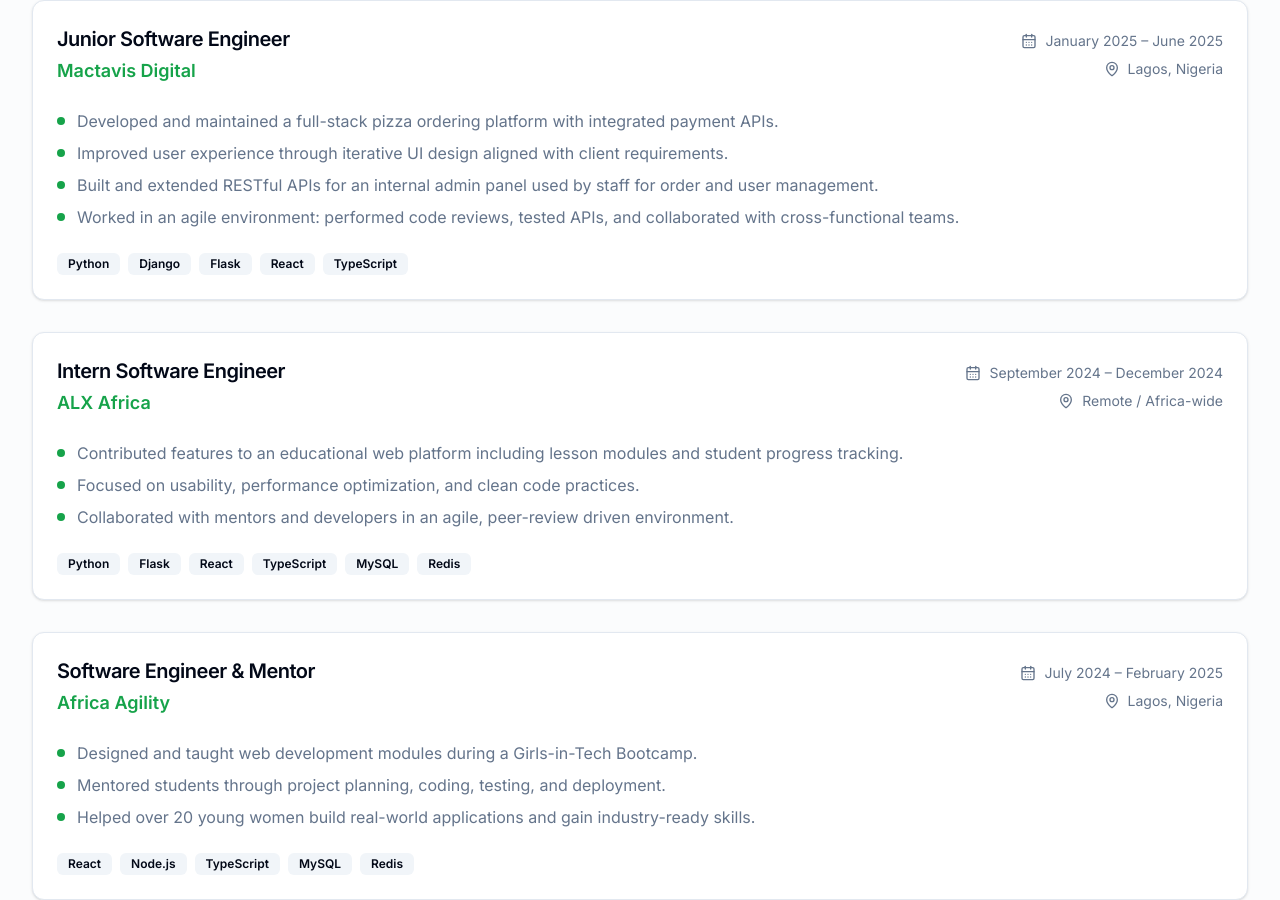
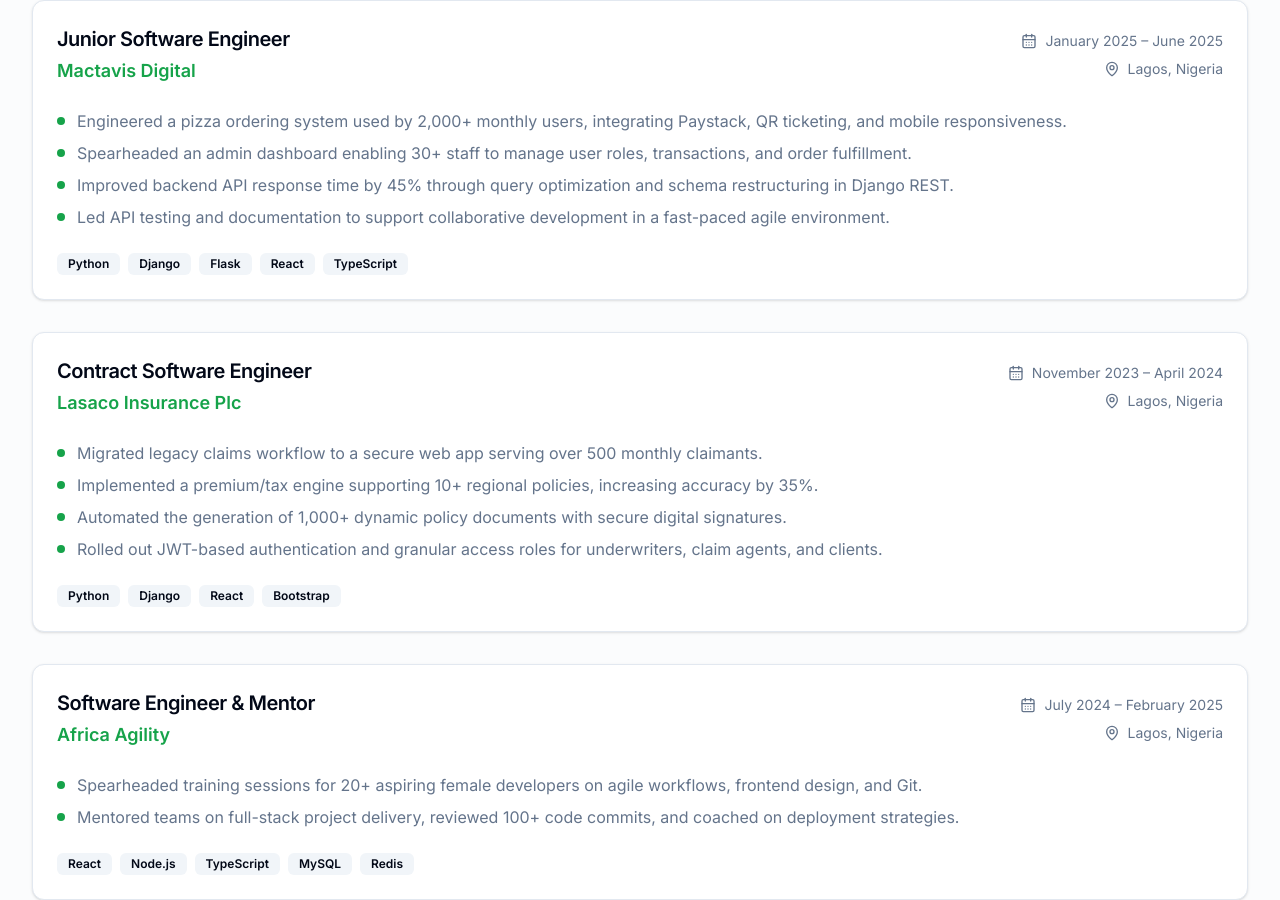
Before and after one commit to Muhadev/my-portfolio, a Next.js app: page / in a window 1280 px wide. Shown: the part 2634-3534 px from the top of the page. Built offline with nearby package versions, Linux system fonts and the light colour scheme.

Commit message:
updated the experience section

```diff
--- a/src/components/sections/experience.tsx
+++ b/src/components/sections/experience.tsx
@@ -12,12 +12,36 @@
     location: "Lagos, Nigeria",
     period: "January 2025 – June 2025",
     description: [
-      "Developed and maintained a full-stack pizza ordering platform with integrated payment APIs.",
-      "Improved user experience through iterative UI design aligned with client requirements.",
-      "Built and extended RESTful APIs for an internal admin panel used by staff for order and user management.",
-      "Worked in an agile environment: performed code reviews, tested APIs, and collaborated with cross-functional teams.",
+      "Engineered a pizza ordering system used by 2,000+ monthly users, integrating Paystack, QR ticketing, and mobile responsiveness.",
+      "Spearheaded an admin dashboard enabling 30+ staff to manage user roles, transactions, and order fulfillment.",
+      "Improved backend API response time by 45% through query optimization and schema restructuring in Django REST.",
+      "Led API testing and documentation to support collaborative development in a fast-paced agile environment."
     ],
-    technologies: ["Python", "Django", "Flask", "React", "TypeScript"],
+    technologies: ["Python", "Django", "Flask", "React", "TypeScript"]
+  },
+  {
+    title: "Contract Software Engineer",
+    company: "Lasaco Insurance Plc",
+    location: "Lagos, Nigeria",
+    period: "November 2023 – April 2024",
+    description: [
+      "Migrated legacy claims workflow to a secure web app serving over 500 monthly claimants.",
+      "Implemented a premium/tax engine supporting 10+ regional policies, increasing accuracy by 35%.",
+      "Automated the generation of 1,000+ dynamic policy documents with secure digital signatures.",
+      "Rolled out JWT-based authentication and granular access roles for underwriters, claim agents, and clients."
+    ],
+    technologies: ["Python", "Django", "React", "Bootstrap"]
+  },
+  {
+    title: "Software Engineer & Mentor",
+    company: "Africa Agility",
+    location: "Lagos, Nigeria",
+    period: "July 2024 – February 2025",
+    description: [
+      "Spearheaded training sessions for 20+ aspiring female developers on agile workflows, frontend design, and Git.",
+      "Mentored teams on full-stack project delivery, reviewed 100+ code commits, and coached on deployment strategies."
+    ],
+    technologies: ["React", "Node.js", "TypeScript", "MySQL", "Redis"]
   },
   {
     title: "Intern Software Engineer",
@@ -25,24 +49,11 @@
     location: "Remote / Africa-wide",
     period: "September 2024 – December 2024",
     description: [
-      "Contributed features to an educational web platform including lesson modules and student progress tracking.",
-      "Focused on usability, performance optimization, and clean code practices.",
-      "Collaborated with mentors and developers in an agile, peer-review driven environment.",
+      "Refactored lesson tracking and dashboard components to reduce load time by 40%, boosting UX and maintainability.",
+      "Collaborated with 10+ mentors and interns in agile sprints to deliver new features and resolve technical debt."
     ],
-    technologies: ["Python", "Flask", "React", "TypeScript", "MySQL", "Redis"],
-  },
-  {
-    title: "Software Engineer & Mentor",
-    company: "Africa Agility",
-    location: "Lagos, Nigeria",
-    period: "July 2024 – February 2025",
-    description: [
-      "Designed and taught web development modules during a Girls-in-Tech Bootcamp.",
-      "Mentored students through project planning, coding, testing, and deployment.",
-      "Helped over 20 young women build real-world applications and gain industry-ready skills.",
-    ],
-    technologies: ["React", "Node.js", "TypeScript", "MySQL", "Redis"],
-  },
+    technologies: ["Python", "Flask", "React", "TypeScript", "MySQL", "Redis"]
+  }
 ]
 
   return (
```
